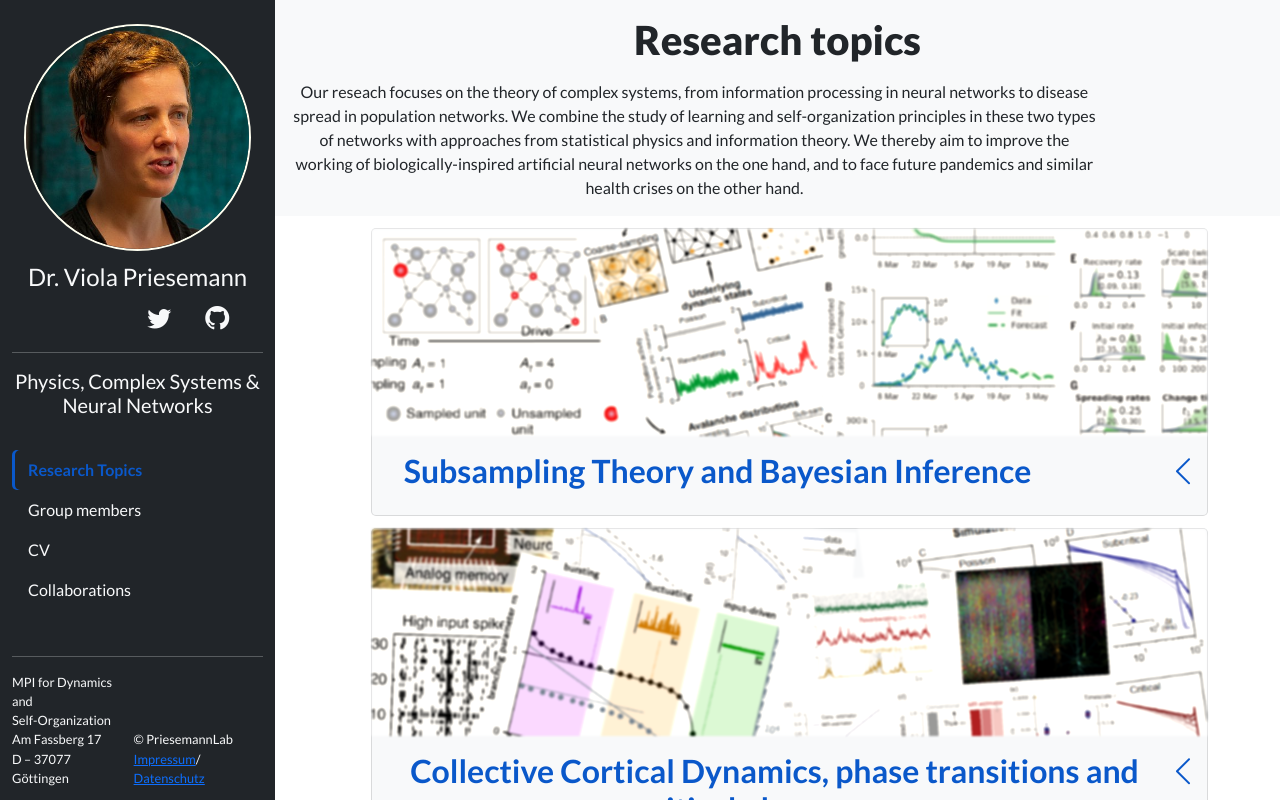
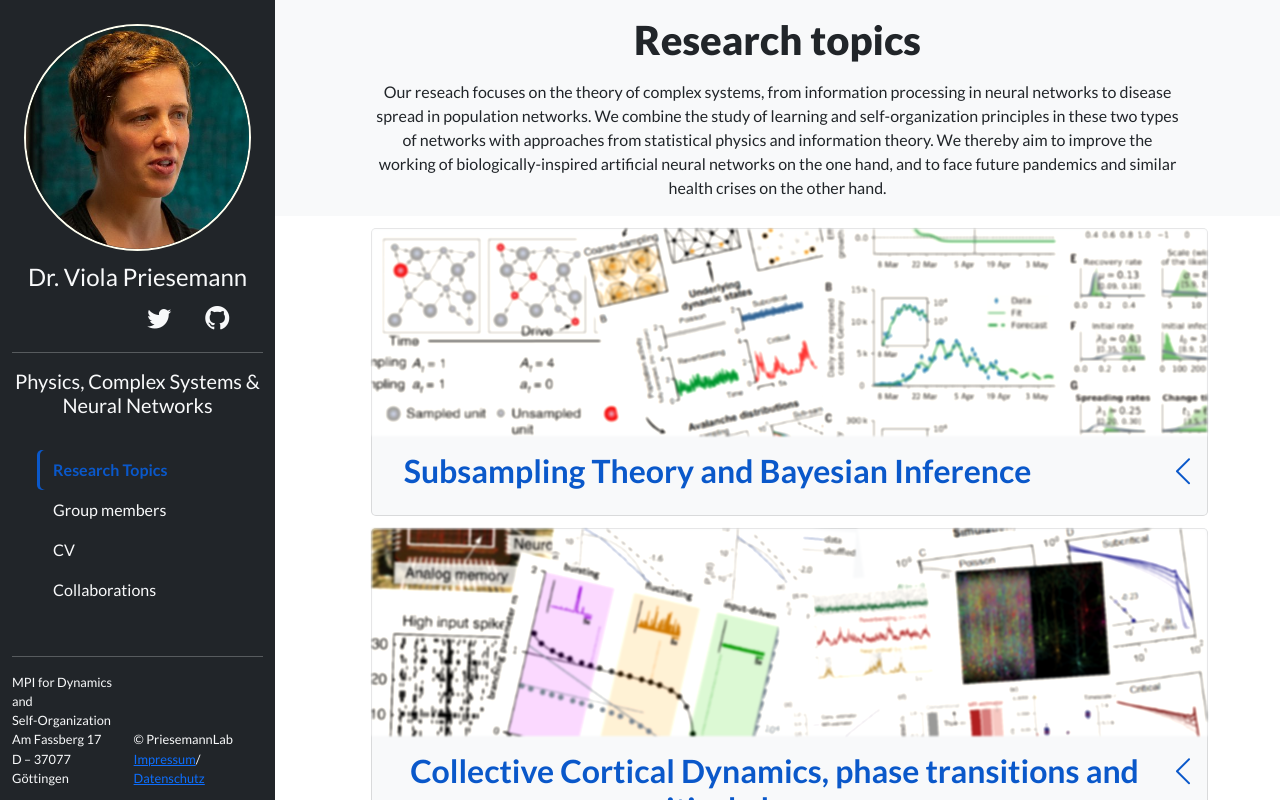
Before and after one commit to sibauer/sibauer.github.io, a plain HTML site: page index.html in a window 1280 px wide. Drawn offline with nearby package versions, Linux system fonts and the light colour scheme; no server answers; some icons are missing.

Commit message:
Center align identity text and added a bit of left margin to navbar.

```diff
--- a/assets/css/main.css
+++ b/assets/css/main.css
@@ -82,6 +82,7 @@ footer{
   margin-top: 10%;
   display: flex;
   width: 100%;
+  margin-left: 10%;
 }
 
 .nav-item{
@@ -132,6 +133,8 @@ footer{
 
 .identity {
   padding: 16px;
+  display: flex;
+  flex-direction: column;
 }
 
 .identity > p {
```
